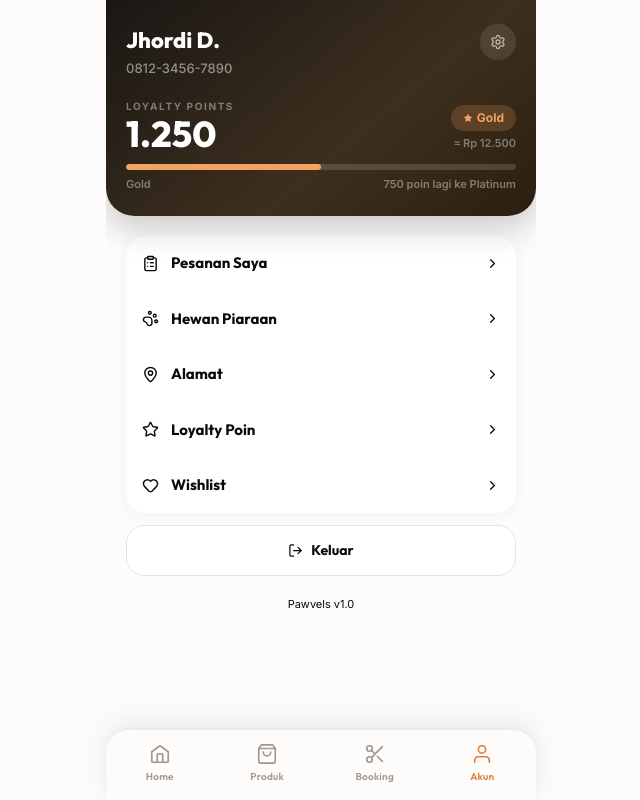
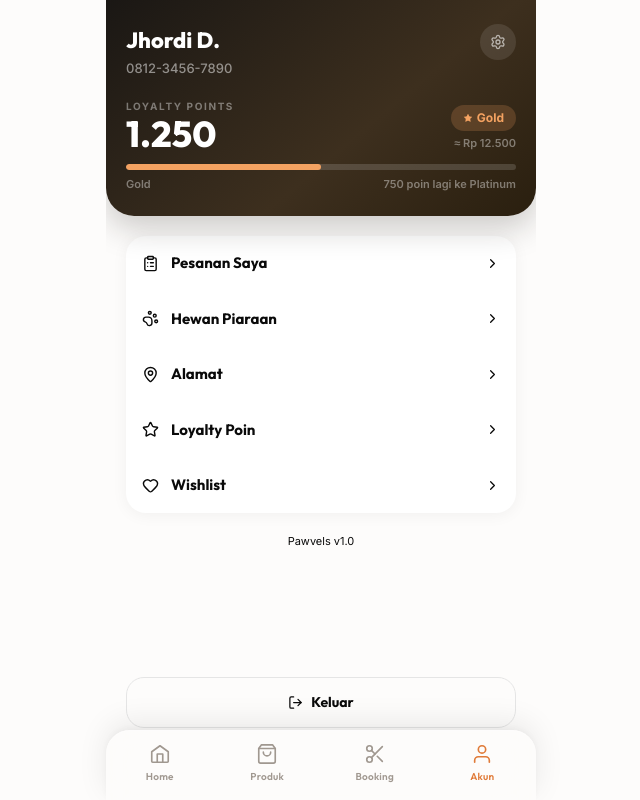
Before and after one commit to jhordideamarall/petshop, a Next.js app in the folder apps/web/: page /account in a window 1280 px wide. Shown: the whole page, without its empty margins (319-959 px from the left). Built offline with nearby package versions, Linux system fonts and the light colour scheme.

Commit message:
fix: move logout button to fixed position near bottom nav

```diff
--- a/apps/web/app/(account)/account/page.tsx
+++ b/apps/web/app/(account)/account/page.tsx
@@ -130,20 +130,22 @@ export default function AccountPage() {
           ))}
         </div>
 
-        {/* Logout */}
+        <p className="mt-5 text-center text-[11px] text-ink-4">Pawvels v1.0</p>
+      </div>
+
+      {/* Logout — fixed near bottom nav */}
+      <div className="fixed bottom-[calc(72px+env(safe-area-inset-bottom))] left-1/2 z-50 w-full max-w-[430px] -translate-x-1/2 px-5">
         <m.button
-          initial={{ opacity: 0 }}
-          animate={{ opacity: 1 }}
+          initial={{ opacity: 0, y: 6 }}
+          animate={{ opacity: 1, y: 0 }}
           transition={{ delay: 0.38 }}
           type="button"
-          className="mt-3 flex w-full items-center justify-center gap-2 rounded-[18px] border border-stone-2 bg-white py-3.5 font-heading text-[14px] font-bold text-ink-3 active:scale-[0.98]"
+          className="flex w-full items-center justify-center gap-2 rounded-[18px] border border-stone-2 bg-[#FDFCFB]/90 py-3.5 font-heading text-[14px] font-bold text-ink-3 backdrop-blur-md active:scale-[0.98]"
           style={{ transition: 'transform 0.1s' }}
         >
           <LogOut size={15} />
           Keluar
         </m.button>
-
-        <p className="mt-5 pb-2 text-center text-[11px] text-ink-4">Pawvels v1.0</p>
       </div>
     </div>
   );
```
